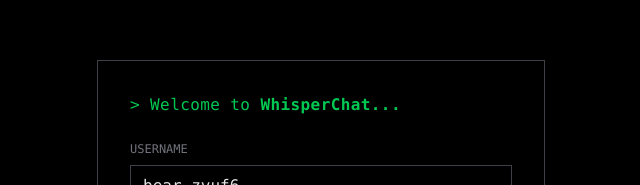
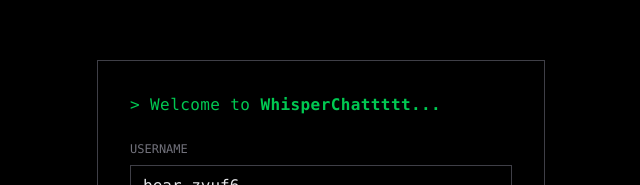
Before and after one commit to RisHexx/MernChatApp, a React (Vite) app in the folder frontend/: page / in a window 1280 px wide. Shown: the part 217-402 px from the top of the page, without its empty margins (319-959 px from the left). Built offline with nearby package versions, Linux system fonts and the light colour scheme; no server answers.

Commit message:
Testing Pipeline

```diff
--- a/frontend/src/pages/Entry.jsx
+++ b/frontend/src/pages/Entry.jsx
@@ -56,7 +56,7 @@ export default function Entry() {
     <div className="min-h-screen bg-black text-zinc-300 flex items-center justify-center font-mono">
       <div className="w-full max-w-md border border-zinc-700 p-8">
         <div className="text-md tracking-wide mb-6 text-green-500">
-           { ">" } Welcome to <b>WhisperChat... </b>
+           { ">" } Welcome to <b>WhisperChattttt... </b>
         </div>
         <label className="block text-xs uppercase text-zinc-500 mb-2">
           Username
```
Also changed, not shown: 2 other files (tests, documents, lock files or other folders).
